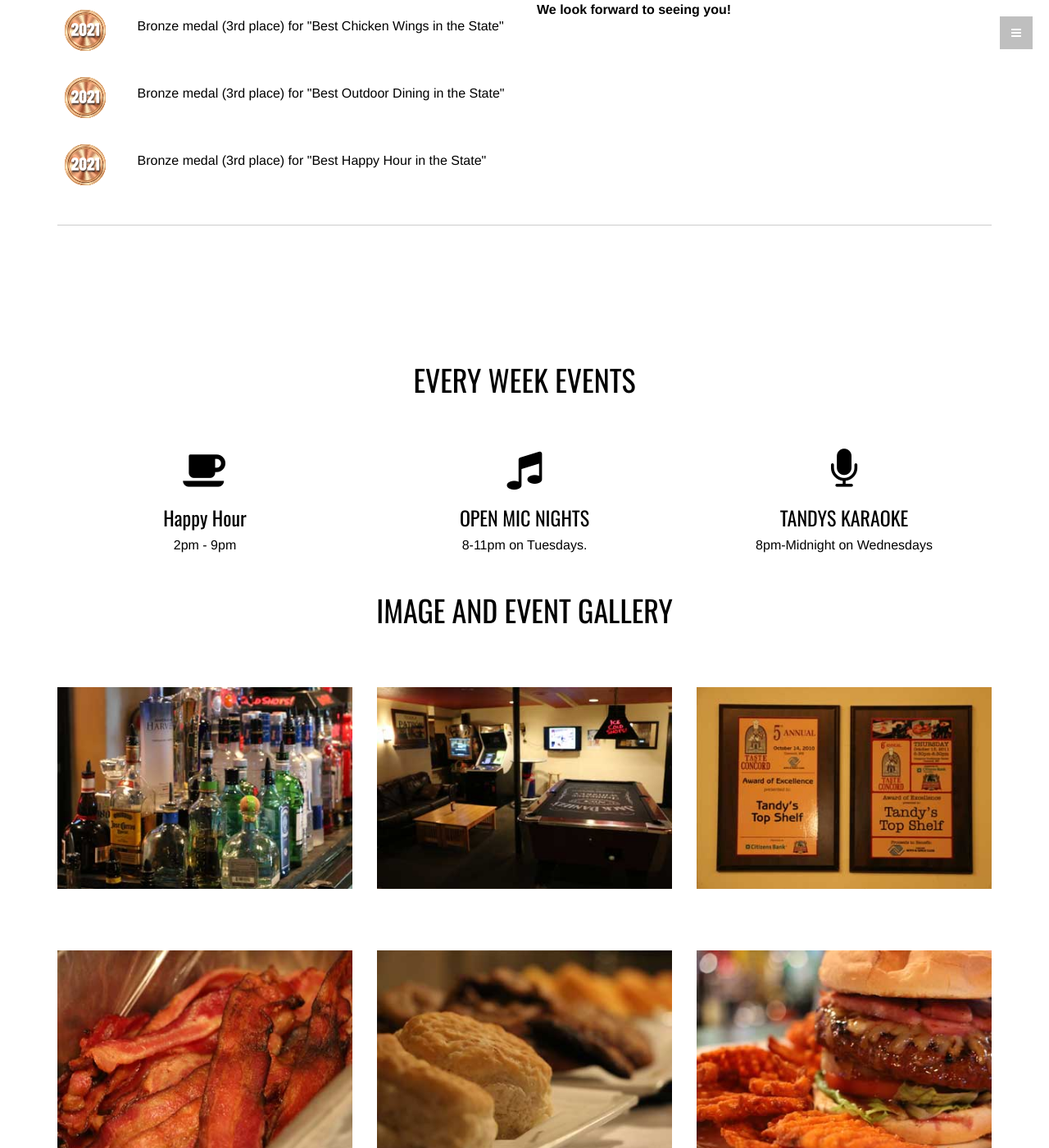
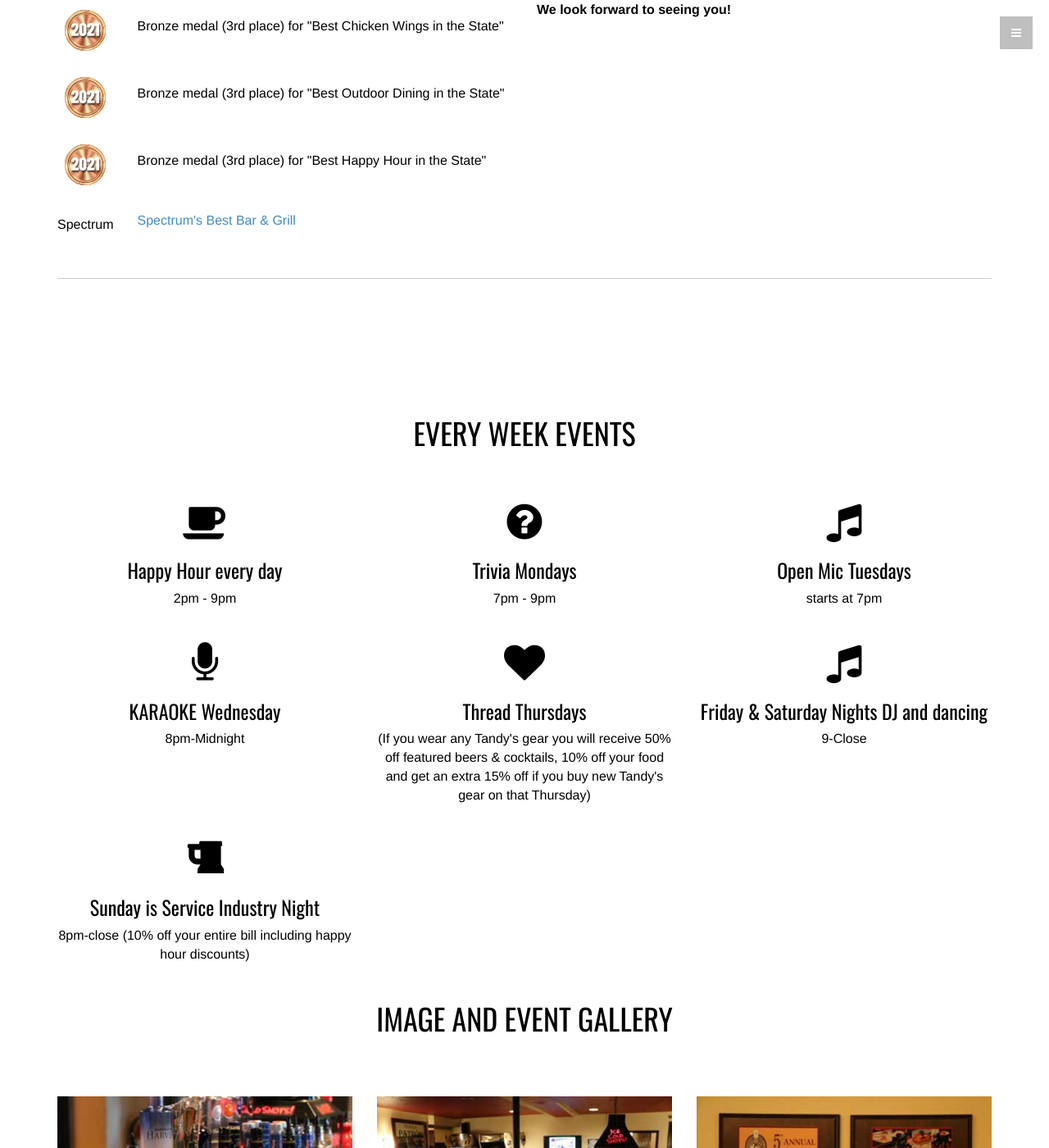
Before and after one commit to audetcameron/tandyspub.com, a Jekyll site: the page built from docs/index.html, in a window 1280 px wide and 1400 px high, scrolled down 1665 px. Shown: the whole window at 82% size. Built offline with Jekyll 4.4.1, drawn with Linux system fonts in a browser that asks for light colours; nearby versions of some CDN libraries.

Commit message:
updated copy per Gregs request, also updated portfolio images to newer images and not breakfast

```diff
--- a/docs/index.html
+++ b/docs/index.html
@@ -230,6 +230,15 @@
                   <p>Bronze medal (3rd place) for "Best Happy Hour in the State"</p>
                 </div>
               </div>
+              <div class="row vertical-align mb-2">
+                <div class="col-md-2 text-center">
+                  Spectrum
+                </div>
+                <div class="col-xs-10">
+                  <p><a href="https://spectrummonthly.com/star-awards/" target="_new">Spectrum's Best Bar & Grill</a></p>
+                </div>
+              </div>
+
 
             </div>
             <div class="col-md-6">
@@ -273,21 +282,45 @@
               <h1>EVERY WEEK EVENTS</h1>
               <div class="col-md-4 proc">
                 <i class="fa fa-coffee"></i>
-                <h3>Happy Hour</h3>
+                <h3>Happy Hour every day</h3>
                 <p>2pm - 9pm</p>
               </div>
               <div class="col-md-4 proc">
+                <i class="fa fa-question-circle"></i>
+                <h3>Trivia Mondays</h3>
+                <p>7pm - 9pm</p>
+              </div>
+              <div class="col-md-4 proc">
                 <i class="fa fa-music"></i>
-                <h3>OPEN MIC NIGHTS</h3>
-                <p>8-11pm on Tuesdays. </p>
+                <h3>Open Mic Tuesdays</h3>
+                <p>starts at 7pm</p>
               </div>
               <div class="col-md-4 proc">
                 <i class="fa fa-microphone"></i>
-                <h3>TANDYS KARAOKE</h3>
-                <p>8pm-Midnight on Wednesdays</p>
+                <h3>KARAOKE Wednesday</h3>
+                <p>8pm-Midnight</p>
+              </div>
+              <div class="col-md-4 proc">
+                <i class="fa fa-heart"></i>
+                <h3>Thread Thursdays</h3>
+                <p>(If you wear any Tandy's gear you will receive 50% off featured beers & cocktails, 10% off your food and get an extra 15% off if you buy new Tandy's gear on that Thursday)</p>
+              </div>
+              <div class="col-md-4 proc">
+                <i class="fa fa-music"></i>
+                <h3>Friday & Saturday Nights DJ and dancing</h3>
+                <p>9-Close</p>
               </div>
 
+
             </div><!--/row -->
+
+            <div class="row centered">
+              <div class="col-md-4 proc">
+                <i class="fa fa-beer"></i>
+                <h3>Sunday is Service Industry Night </h3>
+                <p>8pm-close (10% off your entire bill including happy hour discounts)</p>
+              </div>
+            </div>
 
           </div><!--/container -->
 
@@ -346,8 +379,8 @@
                   <div class="project">
                     <div class="photo-wrapper">
                       <div class="photo">
-                        <a class="fancybox" href="{{ 'assets/img/portfolio/bacon-breakfast-tandys-pub.jpg' | relative_url }}">
-                          <img width="640" height="360" loading=lazy class="img-responsive" src="assets/img/portfolio/bacon-breakfast-tandys-pub.jpg" alt="bacon strips at tandys buffet breakfast in concord nh">
+                        <a class="fancybox" href="{{ 'assets/img/portfolio/tandys-pub-nh-food-1.jpg' | relative_url }}">
+                          <img width="640" height="360" loading=lazy class="img-responsive" src="assets/img/portfolio/tandys-pub-nh-food-1.jpg" alt="tandys food items in concord nh">
                         </a>
                       </div>
                       <div class="overlay"></div>
@@ -361,8 +394,8 @@
                   <div class="project">
                     <div class="photo-wrapper">
                       <div class="photo">
-                        <a class="fancybox" href="{{ 'assets/img/portfolio/tandys-breakfast-buffet-biscuits.jpg' | relative_url }}">
-                          <img width="640" height="360" loading=lazy class="img-responsive" src="assets/img/portfolio/tandys-breakfast-buffet-biscuits.jpg" alt="breakfast biscuits at tandys buffet concord nh">
+                        <a class="fancybox" href="{{ 'assets/img/portfolio/tandys-pub-nh-food-2.jpg' | relative_url }}">
+                          <img width="640" height="360" loading=lazy class="img-responsive" src="assets/img/portfolio/tandys-pub-nh-food-2.jpg" alt="food items tandys concord nh">
                         </a>
                       </div>
                       <div class="overlay"></div>
@@ -376,8 +409,8 @@
                   <div class="project">
                     <div class="photo-wrapper">
                       <div class="photo">
-                        <a class="fancybox" href="{{ 'assets/img/portfolio/good-burgers-in-concord-nh-tandys-pub.jpg' | relative_url }}">
-                          <img width="640" height="360" loading=lazy class="img-responsive" src="assets/img/portfolio/good-burgers-in-concord-nh-tandys-pub.jpg" alt="bacon burger at tandys pub concord new hampshire">
+                        <a class="fancybox" href="{{ 'assets/img/portfolio/tandys-pub-nh-food-3.jpg' | relative_url }}">
+                          <img width="640" height="360" loading=lazy class="img-responsive" src="assets/img/portfolio/tandys-pub-nh-food-3.jpg" alt="food to eat tandys pub concord new hampshire">
                         </a>
                       </div>
                       <div class="overlay"></div>
```
Also changed, not shown: docs/assets/img/portfolio/bacon-breakfast-tandys-pub.jpg (deleted), docs/assets/img/portfolio/good-burgers-in-concord-nh-tandys-pub.jpg (deleted), docs/assets/img/portfolio/tandys-breakfast-buffet-biscuits.jpg (deleted), docs/assets/img/portfolio/tandys-pub-nh-food-1.jpg (added), docs/assets/img/portfolio/tandys-pub-nh-food-2.jpg (added), docs/assets/img/portfolio/tandys-pub-nh-food-3.jpg (added).
